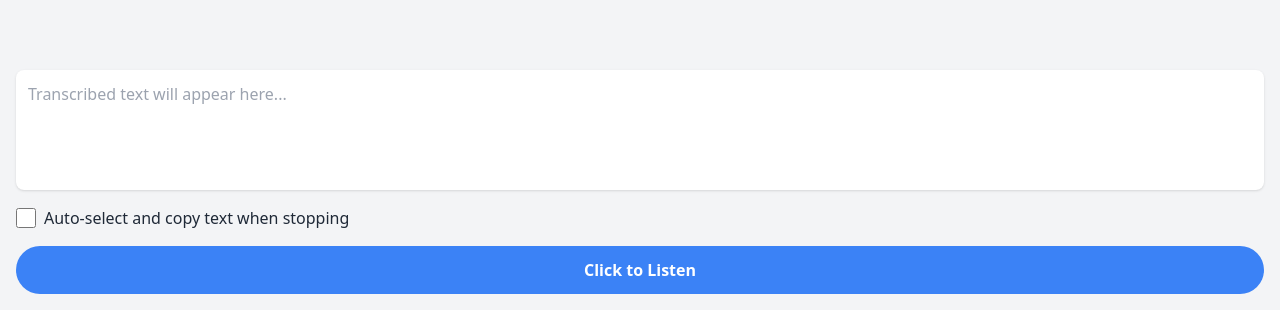
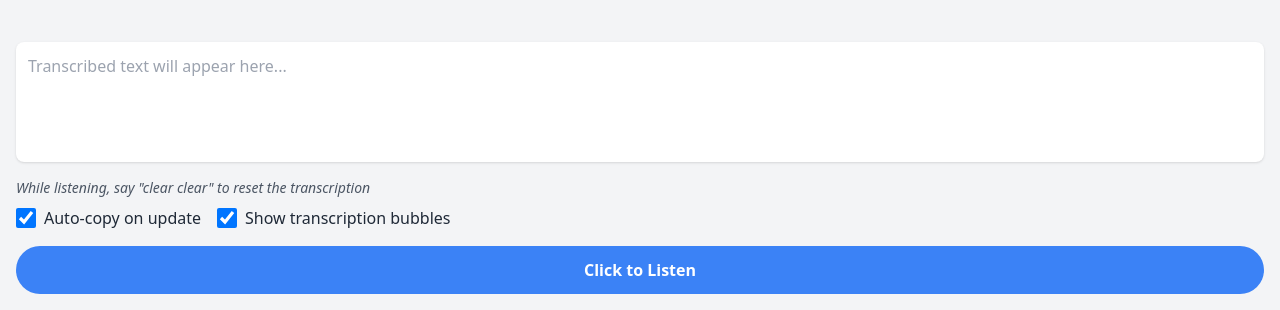
Before and after one commit to Sum1Solutions/web-speech-to-text, a React (Create React App) app: page / in a window 1280 px wide. Shown: the part 490-800 px from the top of the page. Built offline with nearby package versions, Linux system fonts and the light colour scheme.

Commit message:
Added auto-copy on update, clear command, and bubble toggle features

```diff
--- a/src/components/SpeechToText.js
+++ b/src/components/SpeechToText.js
@@ -4,7 +4,8 @@ const SpeechToText = () => {
   const [isListening, setIsListening] = useState(false);
   const [transcripts, setTranscripts] = useState([]);
   const [collectedText, setCollectedText] = useState('');
-  const [autoCopy, setAutoCopy] = useState(false);
+  const [autoCopy, setAutoCopy] = useState(true);
+  const [showBubbles, setShowBubbles] = useState(true);
   const processedResultsRef = useRef(new Set());
   const recognitionRef = useRef(null);
   const textareaRef = useRef(null);
@@ -26,6 +27,14 @@ const SpeechToText = () => {
       const transcript = event.results[current][0].transcript;
       const isFinal = event.results[current].isFinal;
 
+      // Check for "clear clear" command
+      if (isFinal && transcript.trim().toLowerCase() === "clear clear") {
+        setTranscripts([]);
+        setCollectedText("");
+        processedResultsRef.current.clear();
+        return;
+      }
+
       // Create a unique identifier for this result
       const resultId = `${current}-${transcript}`;
 
@@ -38,7 +47,21 @@ const SpeechToText = () => {
           // Only update collected text if this is a new final result
           if (isFinal && !processedResultsRef.current.has(resultId)) {
             processedResultsRef.current.add(resultId);
-            setCollectedText(prevText => prevText + (prevText ? ' ' : '') + transcript);
+            setCollectedText(prevText => {
+              const newText = prevText + (prevText ? ' ' : '') + transcript;
+              // Use setTimeout to ensure the state has updated before selecting
+              setTimeout(() => {
+                if (textareaRef.current && autoCopy) {
+                  textareaRef.current.select();
+                  navigator.clipboard.writeText(newText).then(() => {
+                    console.log('Text copied to clipboard');
+                  }).catch(err => {
+                    console.error('Failed to copy text: ', err);
+                  });
+                }
+              }, 0);
+              return newText;
+            });
           }
         }
         return newTranscripts;
@@ -69,24 +92,13 @@ const SpeechToText = () => {
     if (recognitionRef.current) {
       recognitionRef.current.stop();
       setIsListening(false);
-
-      if (autoCopy && textareaRef.current && collectedText) {
-        // Select the text
-        textareaRef.current.select();
-        // Copy to clipboard
-        navigator.clipboard.writeText(collectedText).then(() => {
-          console.log('Text copied to clipboard');
-        }).catch(err => {
-          console.error('Failed to copy text: ', err);
-        });
-      }
     }
   };
 
   return (
     <div className="flex flex-col h-screen p-4 bg-gray-100 dark:bg-gray-800">
       <div className="flex-1 overflow-y-auto mb-4 space-y-2">
-        {transcripts.map((text, index) => (
+        {showBubbles && transcripts.map((text, index) => (
           <div key={index} className="bg-white dark:bg-gray-700 p-3 rounded-lg shadow text-gray-800 dark:text-gray-200">
             {text}
           </div>
@@ -102,15 +114,28 @@ const SpeechToText = () => {
         placeholder="Transcribed text will appear here..."
       />
 
-      <div className="flex items-center justify-between mb-4">
+      <div className="text-sm text-gray-600 dark:text-gray-400 mb-2 italic">
+        While listening, say "clear clear" to reset the transcription
+      </div>
+
+      <div className="flex items-center gap-4 mb-4">
         <label className="flex items-center space-x-2 text-gray-800 dark:text-gray-200">
           <input
             type="checkbox"
             checked={autoCopy}
             onChange={(e) => setAutoCopy(e.target.checked)}
-            className="form-checkbox h-5 w-5 text-blue-500"
+            className="form-checkbox h-5 w-5"
           />
-          <span>Auto-select and copy text when stopping</span>
+          <span>Auto-copy on update</span>
+        </label>
+        <label className="flex items-center space-x-2 text-gray-800 dark:text-gray-200">
+          <input
+            type="checkbox"
+            checked={showBubbles}
+            onChange={(e) => setShowBubbles(e.target.checked)}
+            className="form-checkbox h-5 w-5"
+          />
+          <span>Show transcription bubbles</span>
         </label>
       </div>
 
```
